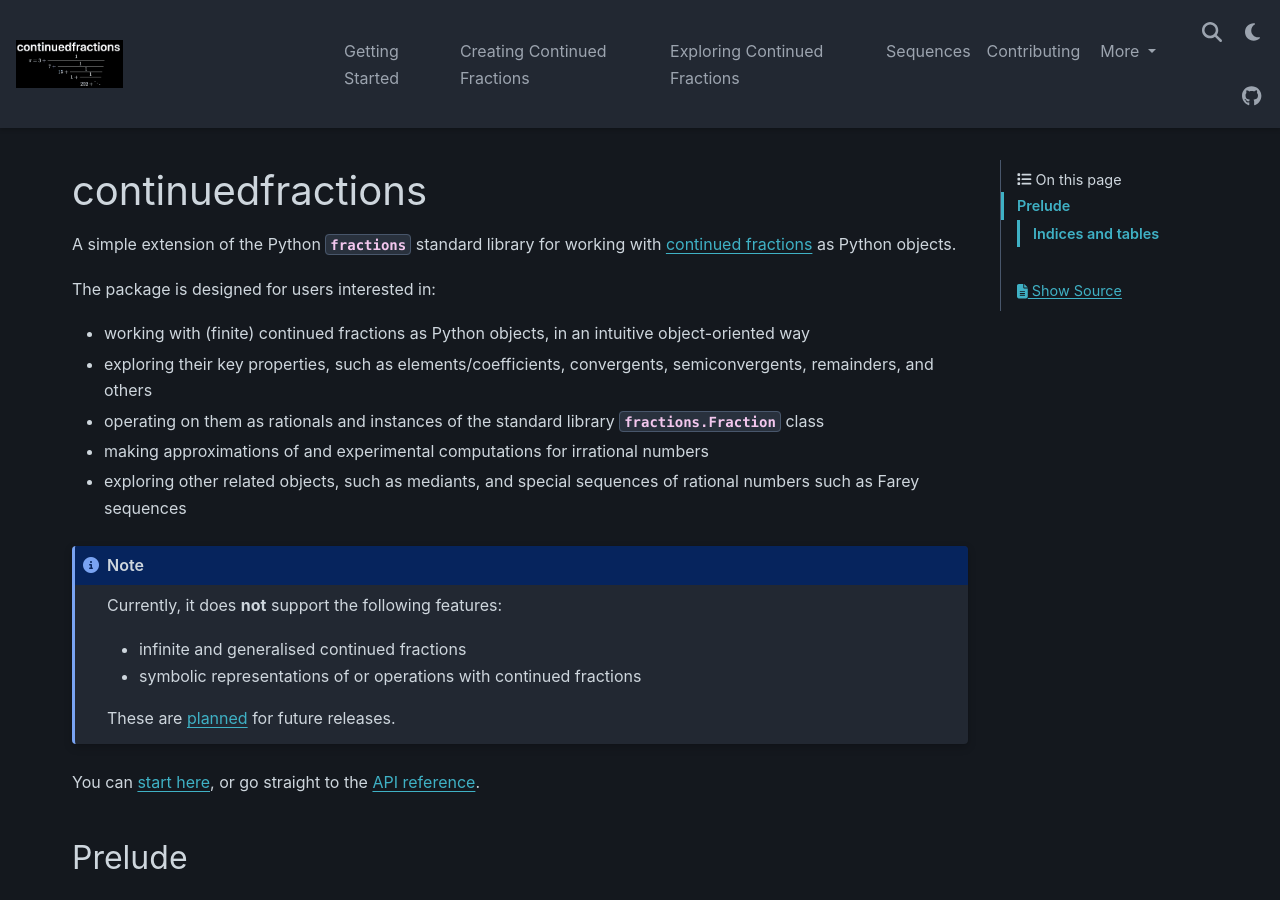
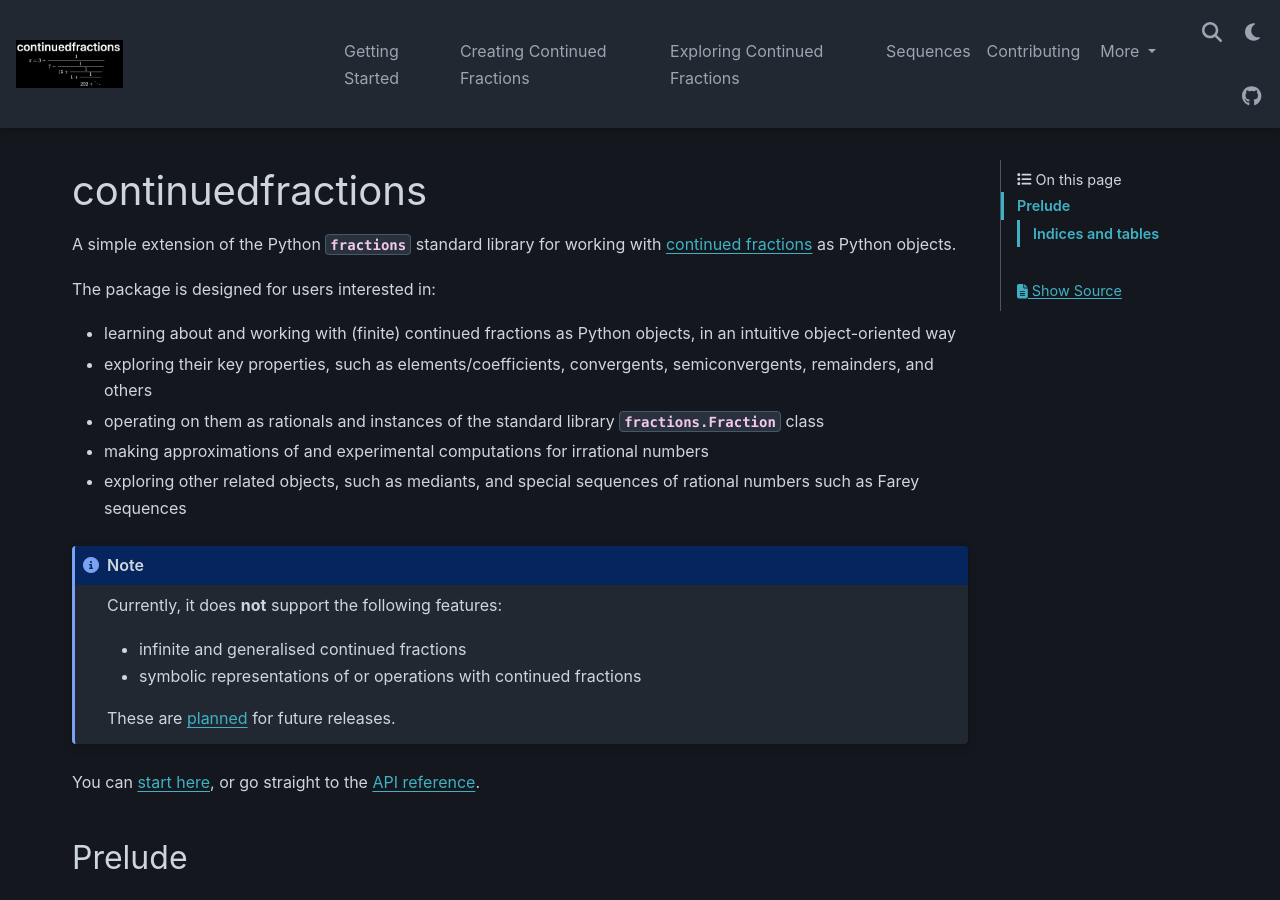
Before and after one commit to sr-murthy/continuedfractions, a Sphinx documentation site: the page built from docs/index.rst, in a window 1280 px wide and 900 px high. Built offline with Sphinx 7.4.7 and the PyData theme 0.15.4, drawn with Linux system fonts in a browser that asks for light colours; nearby versions of some CDN libraries.

Commit message:
docs: tweak docs index page + README

```diff
--- a/docs/index.rst
+++ b/docs/index.rst
@@ -10,7 +10,7 @@ A simple extension of the Python :py:mod:`fractions` standard library for workin
 
 The package is designed for users interested in:
 
-- working with (finite) continued fractions as Python objects, in an intuitive object-oriented way
+- learning about and working with (finite) continued fractions as Python objects, in an intuitive object-oriented way
 - exploring their key properties, such as elements/coefficients, convergents, semiconvergents, remainders, and others
 - operating on them as rationals and instances of the standard library :py:class:`fractions.Fraction` class
 - making approximations of and experimental computations for irrational numbers
```
Also changed, not shown: README.md (+3 -3 lines).
